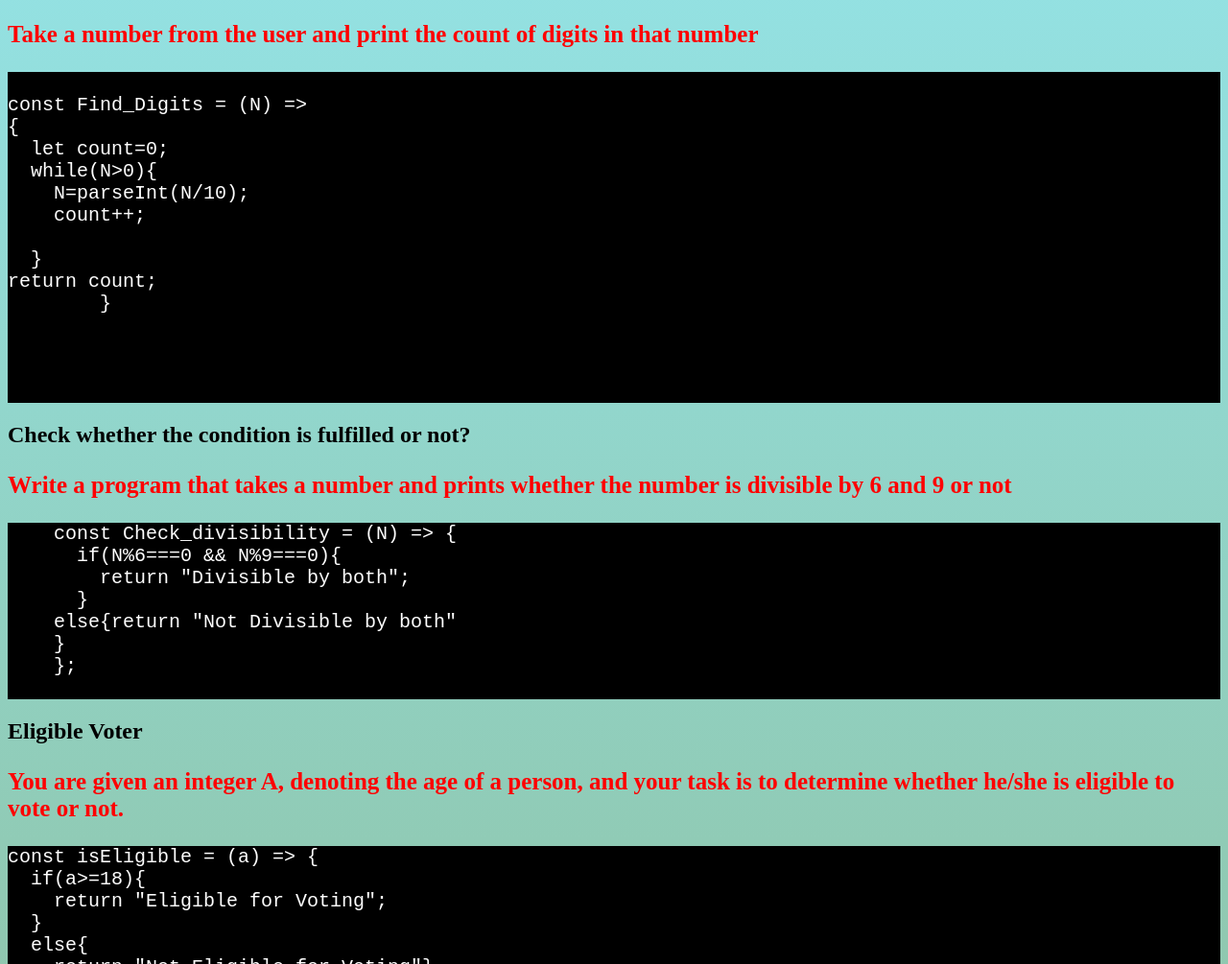
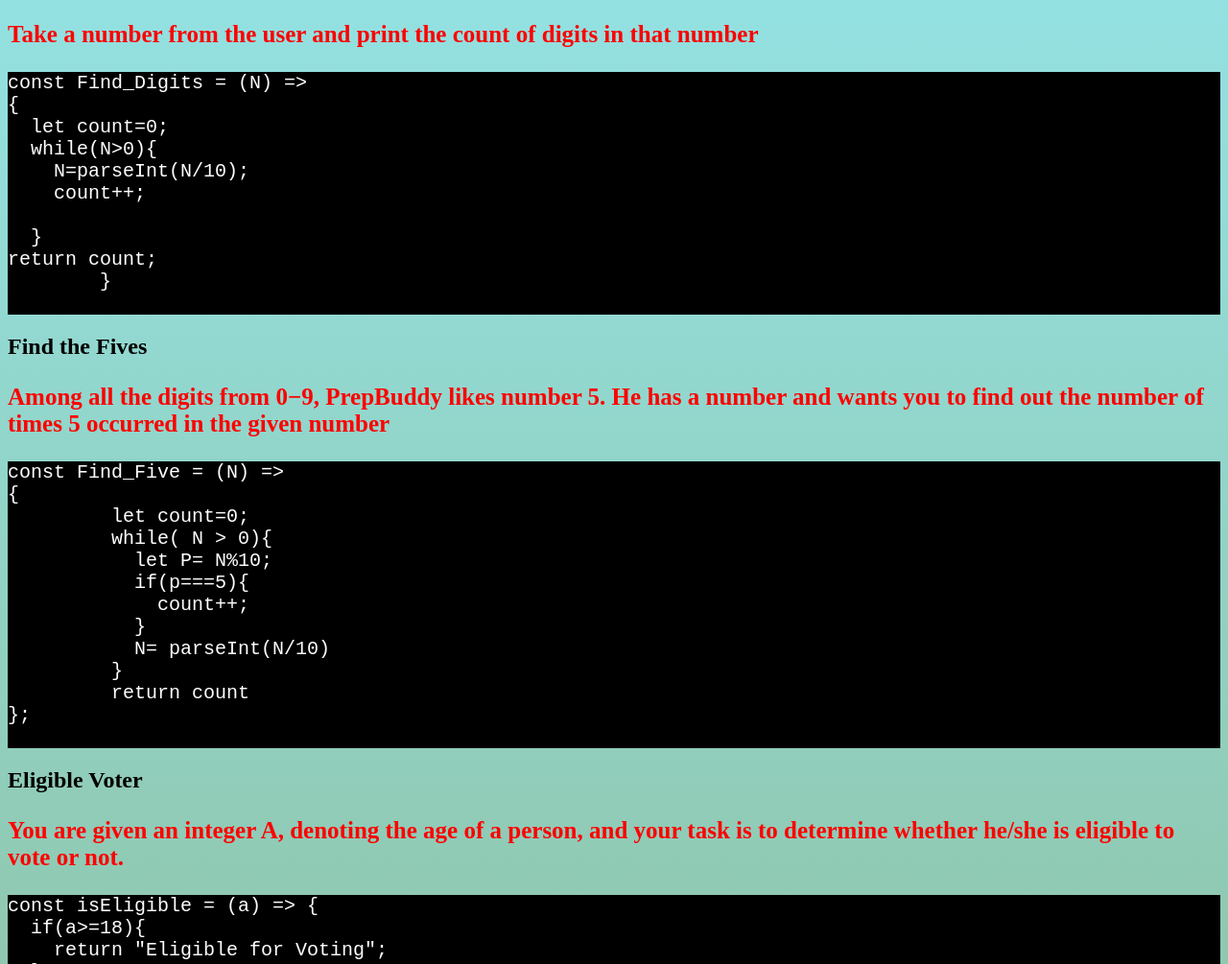
Before and after one commit to Chintu5268/javascript_handson3, a plain HTML site: page index.html in a window 1280 px wide. Shown: the part 95-1100 px from the top of the page at 96% size. Drawn offline with Linux system fonts and the light colour scheme.

Commit message:
add que 2

```diff
--- a/index.html
+++ b/index.html
@@ -12,7 +12,6 @@
   <h2>Find the number of digits</h2>
   <h3>Take a number from the user and print the count of digits in that number</h3>
   <pre>
-
 const Find_Digits = (N) =>
 {
   let count=0;
@@ -23,20 +22,22 @@ const Find_Digits = (N) =>
   }
 return count;
 	}
-
-
-
  </pre>
-  <h2>Check whether the condition is fulfilled or not?</h2>
-  <h3>Write a program that takes a number and prints whether the number is divisible by 6 and 9 or not</h3>
+  <h2>Find the Fives</h2>
+  <h3>Among all the digits from 0−9, PrepBuddy likes number 5. He has a number and wants you to find out the number of times 5 occurred in the given number</h3>
   <pre>
-    const Check_divisibility = (N) => {
-      if(N%6===0 && N%9===0){
-        return "Divisible by both";
-      }
-    else{return "Not Divisible by both"
-    }
-    };
+const Find_Five = (N) =>
+{
+	 let count=0;
+	 while( N > 0){
+	   let P= N%10;
+	   if(p===5){
+	     count++;
+	   }
+	   N= parseInt(N/10)
+	 }
+	 return count
+};
       </pre>
 
 
```
